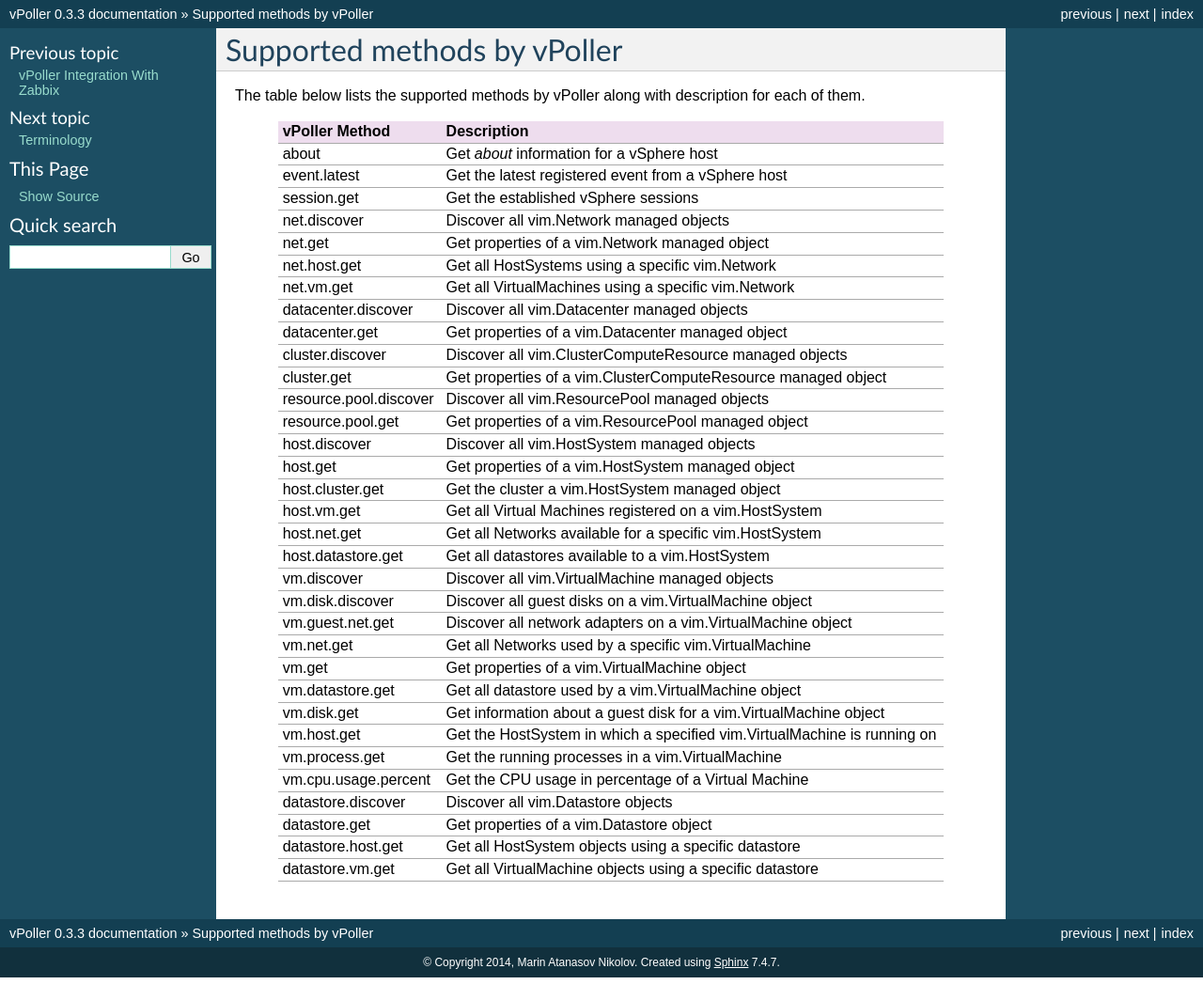
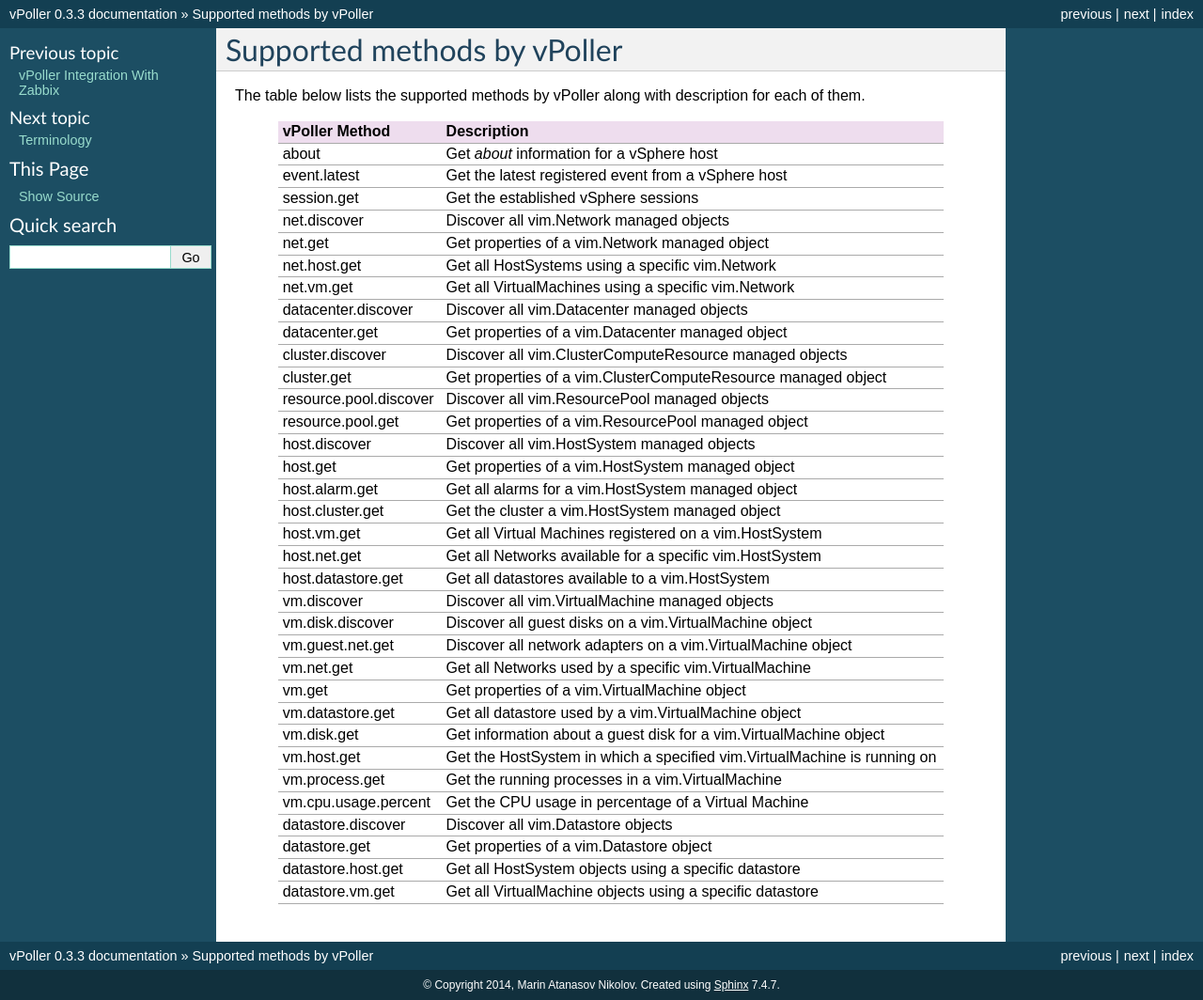
Before and after one commit to dnaeon/py-vpoller, a Sphinx documentation site: the page built from docs/methods.rst, in a window 1280 px wide. Shown: the whole page at 94% size. Built offline with Sphinx 7.4.7, drawn with Linux system fonts in a browser that asks for light colours; before the commit the page ends 1040 px from its top, so only the background shows below that.

Commit message:
Document 'host.alarm.get' method

```diff
--- a/docs/methods.rst
+++ b/docs/methods.rst
@@ -40,6 +40,8 @@
 +------------------------+--------------------------------------------------------------------------+
 | host.get               | Get properties of a vim.HostSystem managed object                        |
 +------------------------+--------------------------------------------------------------------------+
+| host.alarm.get         | Get all alarms for a vim.HostSystem managed object                       |
++------------------------+--------------------------------------------------------------------------+
 | host.cluster.get       | Get the cluster a vim.HostSystem managed object                          |
 +------------------------+--------------------------------------------------------------------------+
 | host.vm.get            | Get all Virtual Machines registered on a vim.HostSystem                  |
```
